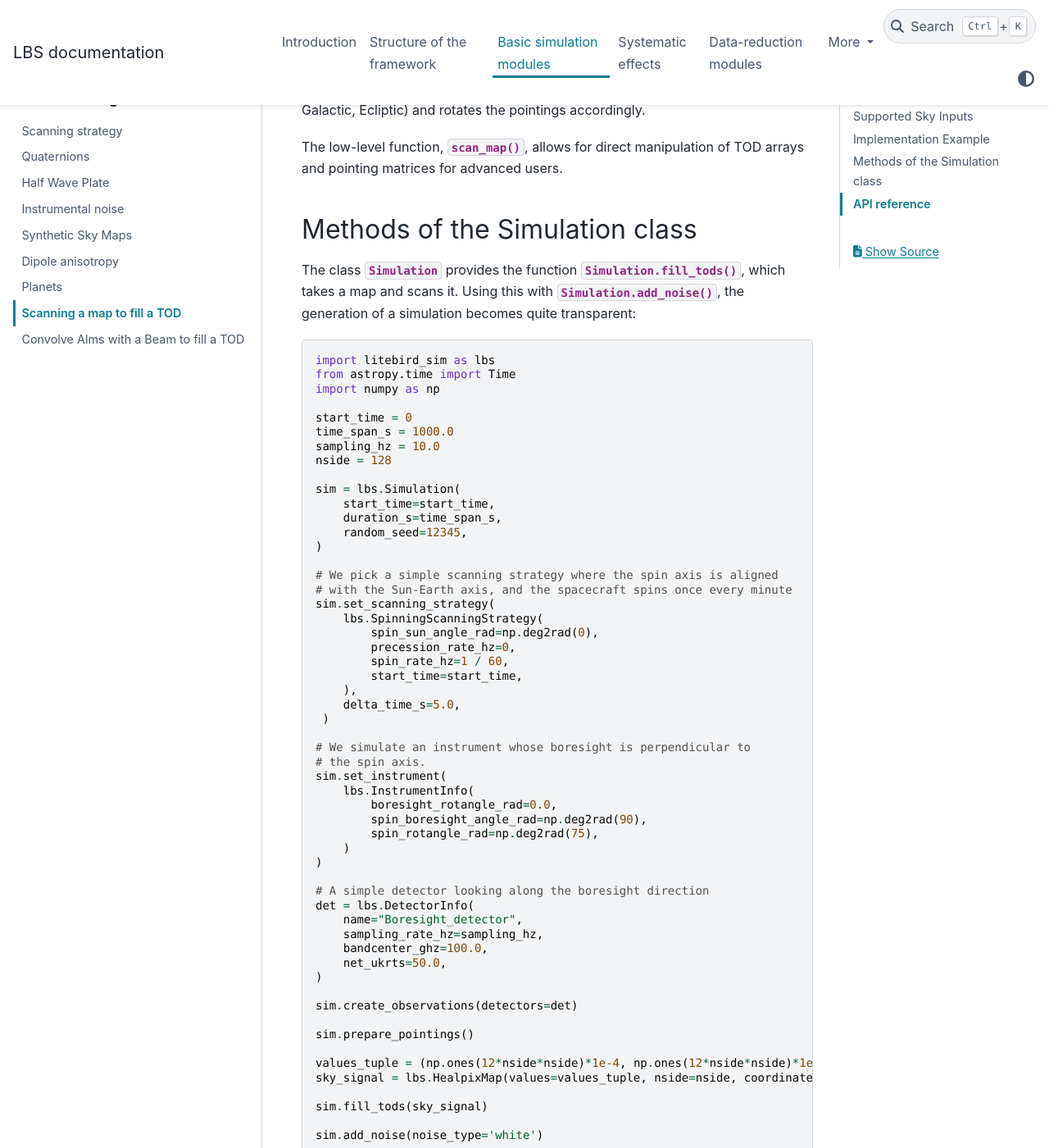
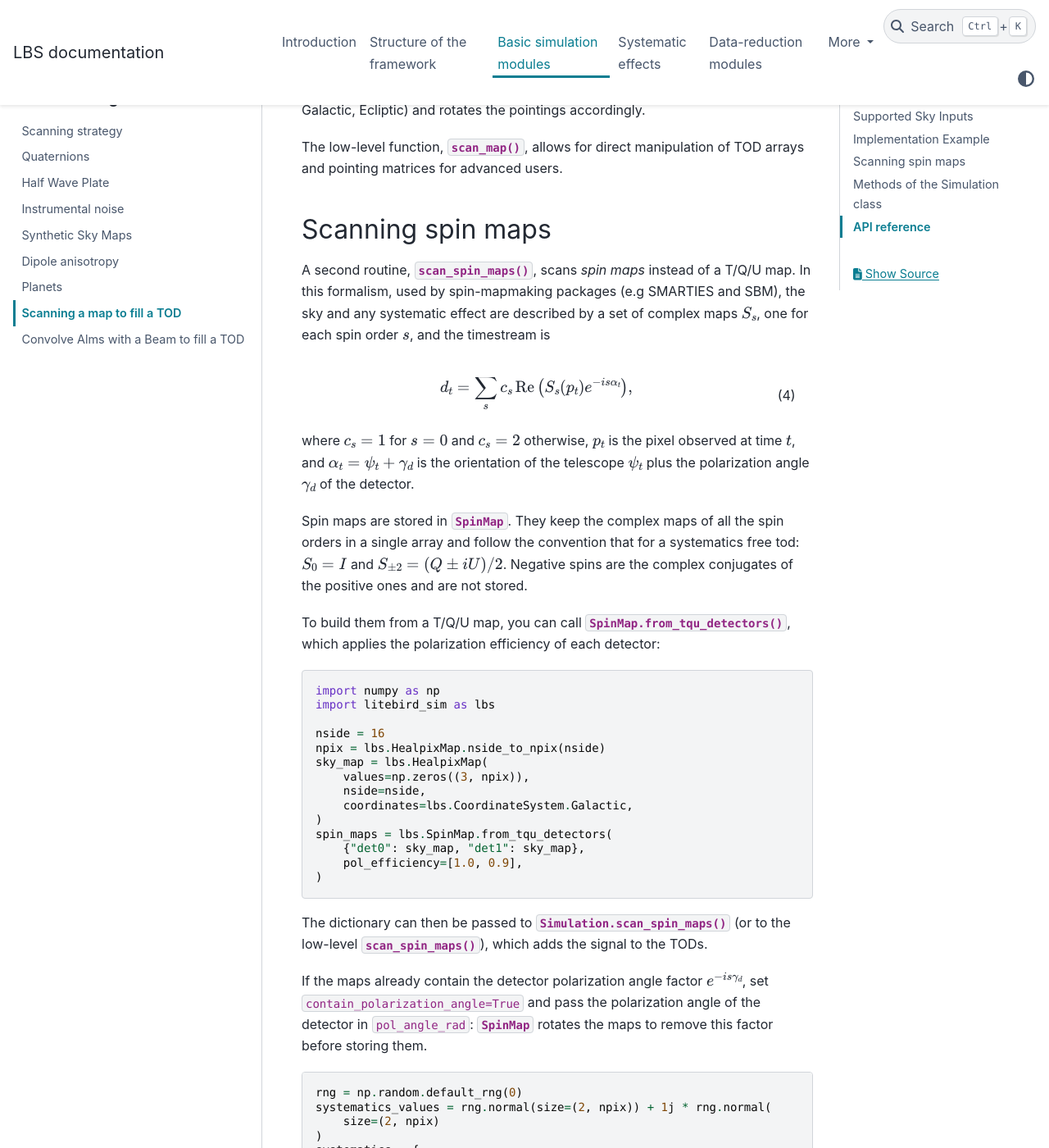
Before and after one commit to litebird/litebird_sim, a Sphinx documentation site: the page built from docs/source/map_scanning.rst, in a window 1280 px wide and 1400 px high, scrolled down 2986 px. Shown: the whole window at 82% size. Built offline with Sphinx 7.4.7 and the PyData theme 0.15.4, drawn with Linux system fonts in a browser that asks for light colours; some of the changed text lies outside the part shown.

Commit message:
add docs

```diff
--- a/docs/source/map_scanning.rst
+++ b/docs/source/map_scanning.rst
@@ -150,6 +150,81 @@ Galactic, Ecliptic) and rotates the pointings accordingly.
 The low-level function, :func:`.scan_map`, allows for direct manipulation of TOD
 arrays and pointing matrices for advanced users.
 
+Scanning spin maps
+------------------
+
+A second routine, :func:`.scan_spin_maps`, scans *spin maps* instead of a
+T/Q/U map. In this formalism, used by spin-mapmaking packages (e.g SMARTIES and SBM), the sky and any
+systematic effect are described by a set of complex maps :math:`S_s`, one for
+each spin order :math:`s`, and the timestream is
+
+.. math::
+   d_t = \sum_s c_s \, \mathrm{Re}\left(S_s(p_t) e^{-i s \alpha_t}\right),
+   :label: spinmaps
+
+where :math:`c_s = 1` for :math:`s = 0` and :math:`c_s = 2` otherwise,
+:math:`p_t` is the pixel observed at time :math:`t`, and :math:`\alpha_t =
+\psi_t + \gamma_d` is the orientation of the telescope :math:`\psi_t` plus the
+polarization angle :math:`\gamma_d` of the detector.
+
+Spin maps are stored in :class:`.SpinMap`. They keep the complex maps of
+all the spin orders in a single array and follow the convention that for a systematics free tod:
+:math:`S_0 = I` and :math:`S_{\pm 2} = (Q \pm iU)/2`. Negative spins are the
+complex conjugates of the positive ones and are not stored.
+
+To build them from a T/Q/U map, you can call
+:meth:`.SpinMap.from_tqu_detectors`, which applies the polarization
+efficiency of each detector:
+
+.. testcode::
+
+   import numpy as np
+   import litebird_sim as lbs
+
+   nside = 16
+   npix = lbs.HealpixMap.nside_to_npix(nside)
+   sky_map = lbs.HealpixMap(
+       values=np.zeros((3, npix)),
+       nside=nside,
+       coordinates=lbs.CoordinateSystem.Galactic,
+   )
+   spin_maps = lbs.SpinMap.from_tqu_detectors(
+       {"det0": sky_map, "det1": sky_map},
+       pol_efficiency=[1.0, 0.9],
+   )
+
+The dictionary can then be passed to :func:`.Simulation.scan_spin_maps` (or
+to the low-level :func:`.scan_spin_maps`), which adds the signal to the TODs.
+
+If the maps already contain the detector polarization angle factor :math:`e^{-i s \gamma_d}`, set
+``contain_polarization_angle=True`` and pass the polarization angle of the
+detector in ``pol_angle_rad``: :class:`.SpinMap` rotates the maps to remove this factor
+before storing them.
+
+.. testcode::
+
+   rng = np.random.default_rng(0)
+   systematics_values = rng.normal(size=(2, npix)) + 1j * rng.normal(
+       size=(2, npix)
+   )
+   systematics = {
+       name: lbs.SpinMap(
+           values=systematics_values,
+           spins=np.array([0, 2]),
+           nside=nside,
+           coordinates=lbs.CoordinateSystem.Galactic,
+           contain_polarization_angle=True,
+           pol_angle_rad=0.1 * i,
+       )
+       for i, name in enumerate(spin_maps)
+   }
+
+   combined = {name: spin_maps[name] + systematics[name] for name in spin_maps}
+
+The ``combined`` dictionary can be scanned with
+``sim.scan_spin_maps(combined)``.
+
+
 Methods of the Simulation class
 -------------------------------
 
--- a/docs/source/maps_and_harmonics.rst
+++ b/docs/source/maps_and_harmonics.rst
@@ -267,6 +267,12 @@ API Reference
     :show-inheritance:
     :exclude-members: coordinates, frequencies_ghz, nest, nfreqs, nside, nstokes, units, values
 
+.. autoclass:: litebird_sim.maps_and_harmonics.SpinMap
+    :members:
+    :undoc-members:
+    :show-inheritance:
+    :exclude-members: coordinates, nside, nest, spins, units, values
+
 .. autofunction:: litebird_sim.maps_and_harmonics.estimate_alm
 .. autofunction:: litebird_sim.maps_and_harmonics.pixelize_alm
 .. autofunction:: litebird_sim.maps_and_harmonics.interpolate_alm
```
